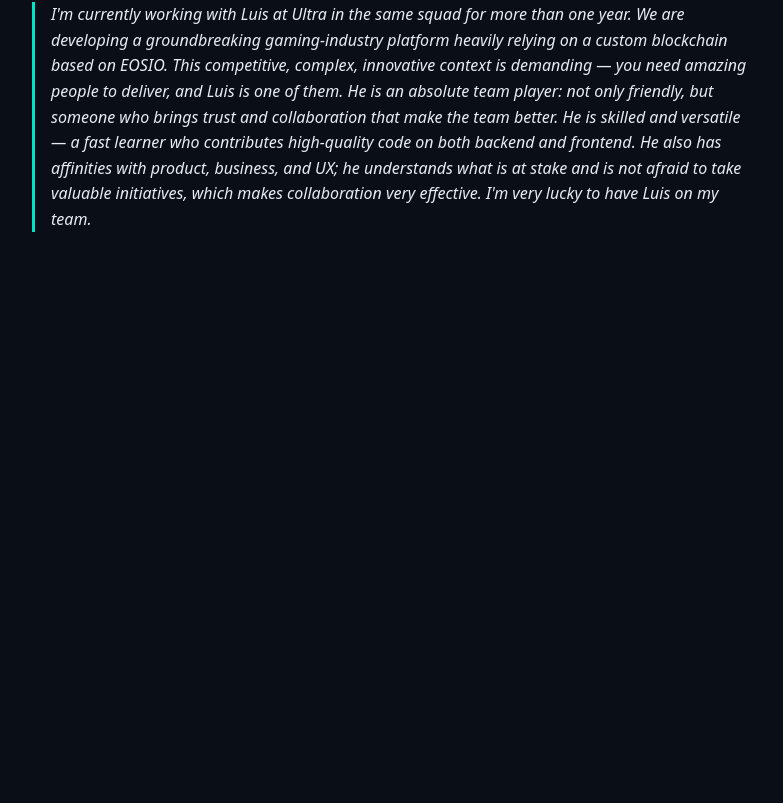
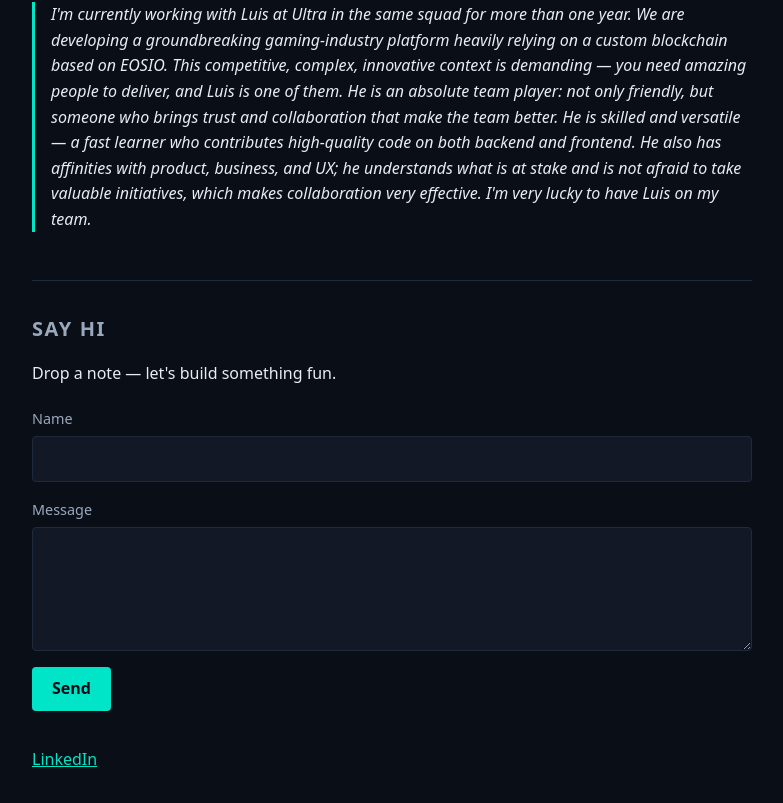
Before and after one commit to luisintosh/bio, a React (Vite) app: page / in a window 1280 px wide. Shown: the part 2794-3597 px from the top of the page, without its empty margins (248-1031 px from the left). Before the commit the page ends 3090 px from the top, so only its background shows below. Built offline with nearby package versions, Linux system fonts and the light colour scheme.

Commit message:
feat(retro-portfolio-redesign): add contact form with mailto handoff
Wire Contact + LinkedIn SocialLink with URL safety checks and Vitest
coverage for submit, validation, and unsafe schemes (SL3).

```diff
--- a/src/App.tsx
+++ b/src/App.tsx
@@ -4,6 +4,7 @@ import { AboutSection } from './components/AboutSection'
 import { ExperienceSection } from './components/ExperienceSection'
 import { EducationSection } from './components/EducationSection'
 import { TestimonialsSection } from './components/TestimonialsSection'
+import { ContactSection } from './components/ContactSection'
 
 interface AppProps {
   portfolio?: PortfolioContent
@@ -17,6 +18,7 @@ export default function App({ portfolio = defaultPortfolio }: AppProps) {
       <ExperienceSection experience={portfolio.experience} />
       <EducationSection education={portfolio.education} />
       <TestimonialsSection testimonials={portfolio.testimonials} />
+      <ContactSection contact={portfolio.contact} />
     </main>
   )
 }
--- /dev/null
+++ b/src/components/ContactSection.tsx
@@ -0,0 +1,76 @@
+import { useRef, useState, type FormEvent } from 'react'
+import type { ContactContent } from '../content/portfolio'
+import { buildContactMailto } from '../lib/mailto'
+import { SocialLink } from './SocialLink'
+
+interface ContactSectionProps {
+  contact: ContactContent
+}
+
+export function ContactSection({ contact }: ContactSectionProps) {
+  const [name, setName] = useState('')
+  const [message, setMessage] = useState('')
+  const [error, setError] = useState<string | null>(null)
+  const [succeeded, setSucceeded] = useState(false)
+  const submittedRef = useRef(false)
+
+  function handleSubmit(event: FormEvent<HTMLFormElement>) {
+    event.preventDefault()
+
+    if (submittedRef.current) return
+
+    const trimmedName = name.trim()
+    const trimmedMessage = message.trim()
+
+    if (!trimmedName || !trimmedMessage) {
+      setError('Name and Message are required.')
+      setSucceeded(false)
+      return
+    }
+
+    submittedRef.current = true
+    setError(null)
+    setSucceeded(true)
+    window.location.href = buildContactMailto({
+      name: trimmedName,
+      message: trimmedMessage,
+    })
+  }
+
+  return (
+    <section className="section contact" aria-labelledby="contact-heading">
+      <h2 id="contact-heading">{contact.heading}</h2>
+      <p>{contact.prompt}</p>
+
+      <form className="contact-form" onSubmit={handleSubmit} noValidate>
+        <div className="contact-field">
+          <label htmlFor="contact-name">Name</label>
+          <input
+            id="contact-name"
+            name="name"
+            type="text"
+            value={name}
+            onChange={(e) => setName(e.target.value)}
+            autoComplete="name"
+          />
+        </div>
+        <div className="contact-field">
+          <label htmlFor="contact-message">Message</label>
+          <textarea
+            id="contact-message"
+            name="message"
+            value={message}
+            onChange={(e) => setMessage(e.target.value)}
+            rows={4}
+          />
+        </div>
+        <button type="submit">Send</button>
+      </form>
+
+      {error && <p className="contact-error">{error}</p>}
+      {succeeded && <p className="contact-success">Thanks — talk soon.</p>}
+
+      <SocialLink href={contact.linkedIn} />
+    </section>
+  )
+}
--- /dev/null
+++ b/src/components/SocialLink.tsx
@@ -0,0 +1,16 @@
+import { isSafeHttpUrl } from '../lib/url'
+
+interface SocialLinkProps {
+  href: string
+  label?: string
+}
+
+export function SocialLink({ href, label = 'LinkedIn' }: SocialLinkProps) {
+  if (!isSafeHttpUrl(href)) return null
+
+  return (
+    <a href={href} target="_blank" rel="noopener noreferrer">
+      {label}
+    </a>
+  )
+}
--- a/src/index.css
+++ b/src/index.css
@@ -113,3 +113,63 @@ blockquote p {
   border-radius: 999px;
   color: var(--accent);
 }
+
+.contact-form {
+  display: flex;
+  flex-direction: column;
+  gap: 1rem;
+  margin: 1.25rem 0;
+}
+
+.contact-field {
+  display: flex;
+  flex-direction: column;
+  gap: 0.35rem;
+}
+
+.contact-field label {
+  font-size: 0.9rem;
+  color: var(--text-muted);
+}
+
+.contact-field input,
+.contact-field textarea {
+  padding: 0.6rem 0.75rem;
+  font: inherit;
+  color: var(--text);
+  background: var(--surface);
+  border: 1px solid var(--border);
+  border-radius: 0.25rem;
+}
+
+.contact-form button {
+  align-self: flex-start;
+  padding: 0.6rem 1.25rem;
+  font: inherit;
+  font-weight: 600;
+  color: var(--bg);
+  background: var(--accent);
+  border: none;
+  border-radius: 0.25rem;
+  cursor: pointer;
+}
+
+.contact-form button:hover {
+  background: var(--accent-dim);
+}
+
+.contact-error {
+  margin: 0.5rem 0 0;
+  color: #f07178;
+}
+
+.contact-success {
+  margin: 0.5rem 0 0;
+  color: var(--accent);
+}
+
+.contact a {
+  display: inline-block;
+  margin-top: 1rem;
+  color: var(--accent);
+}
--- /dev/null
+++ b/src/lib/mailto.ts
@@ -0,0 +1,11 @@
+export function buildContactMailto({
+  name,
+  message,
+}: {
+  name: string
+  message: string
+}): string {
+  const subject = `LuisExpert.dev message from ${name}`
+  const body = `${message}\n\n— ${name}`
+  return `mailto:hello@luisexpert.dev?subject=${encodeURIComponent(subject)}&body=${encodeURIComponent(body)}`
+}
--- /dev/null
+++ b/src/lib/url.ts
@@ -0,0 +1,8 @@
+export function isSafeHttpUrl(url: string): boolean {
+  try {
+    const parsed = new URL(url)
+    return parsed.protocol === 'http:' || parsed.protocol === 'https:'
+  } catch {
+    return false
+  }
+}
```
Also changed, not shown: 4 other files (tests, documents, lock files or other folders).
